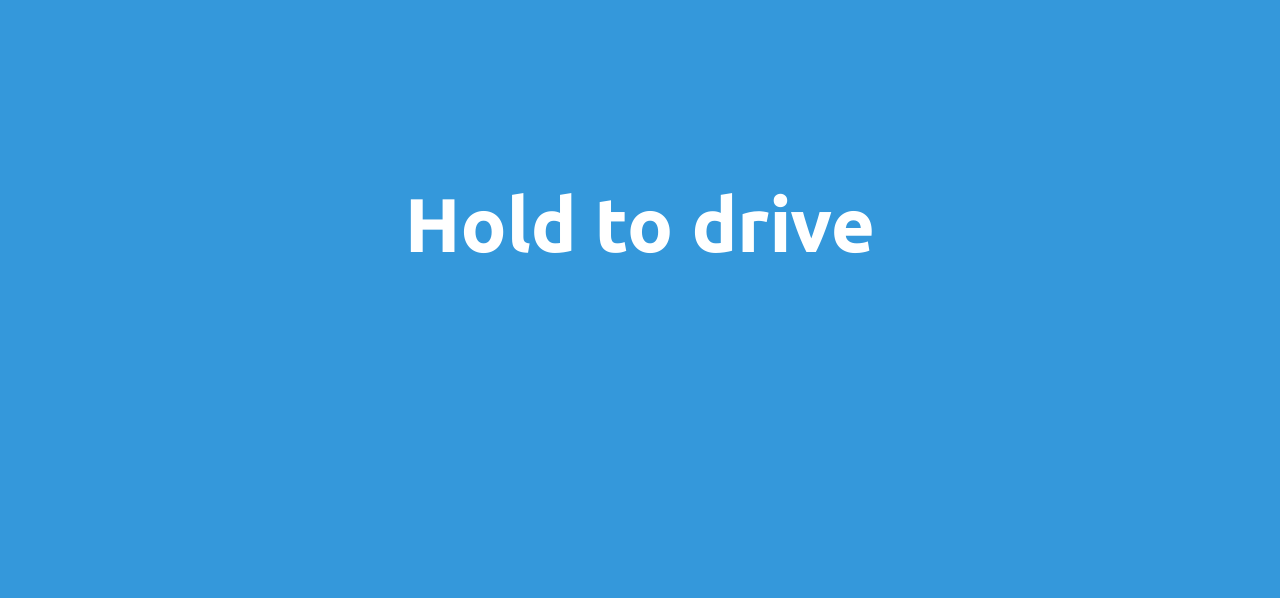
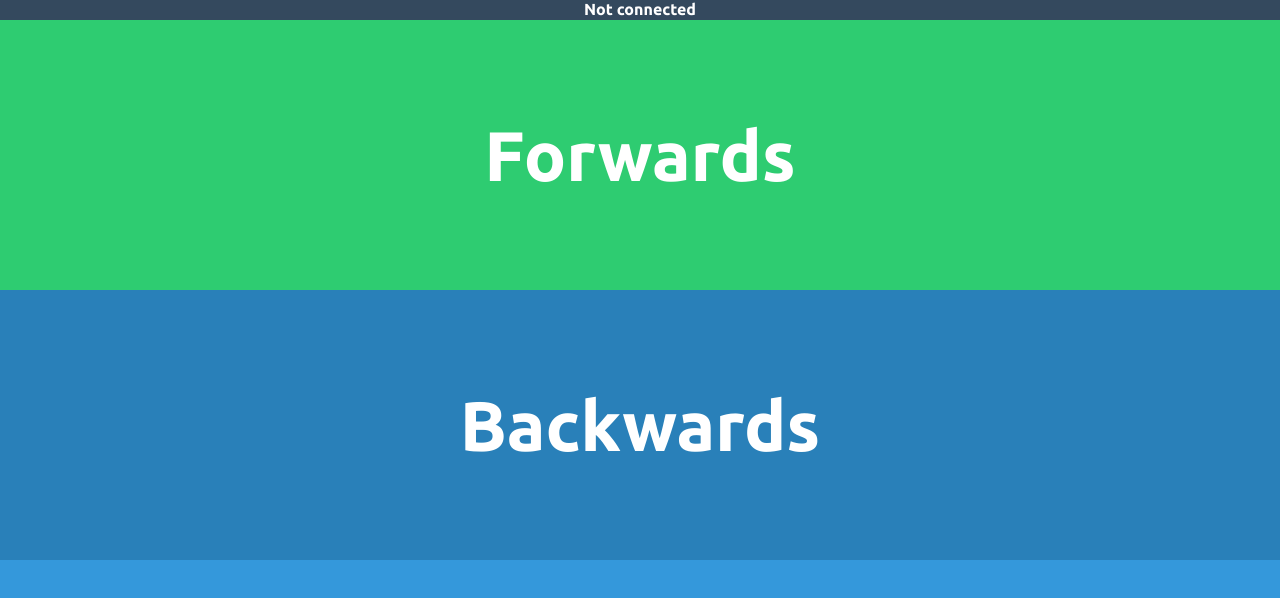
Before and after one commit to 9khil/lego-train-driver, a website: page index.html in a window 1280 px wide. Drawn offline with nearby package versions, Linux system fonts and the light colour scheme.

Commit message:
Forwards and backwards interface.

```diff
--- a/index.html
+++ b/index.html
@@ -8,9 +8,8 @@
 		body {
 			margin:0;
 			text-align:center;
-			color: #999;
 			background:#3498db;
-			font-size:76px;
+			font-size:70px;
 			height:100%;
 			overflow:hidden;
 			-webkit-touch-callout: none;
@@ -19,23 +18,28 @@
 			-moz-user-select: none;
 			-ms-user-select: none;
 			user-select: none;
-		}
-
-		#drive {
-			width:100%;
-			height:400px;
-			padding-top:180px;
-			text-align:center;
 			color:#fff;
 			font-family: 'Ubuntu', sans-serif;
 		}
 
-		.driving {
-			background:#2ecc71;
+		#forwards, #backwards {
+			width:100%;
+			height:270px;
+			line-height:270px;
 		}
 
-		.stopped {
-			background:#3498db;
+		#forwards {
+			background: #2ecc71;
+		}
+
+		#backwards {
+			background: #2980b9;
+		}
+
+		#connectionStatus {
+			height:20px;
+			font-size:16px;
+			background:#34495e;
 		}
 	</style>
 	<link href='http://fonts.googleapis.com/css?family=Ubuntu:700' rel='stylesheet' type='text/css'>
@@ -51,38 +55,47 @@
 
 		connection.onopen = function () {
 			// connection is opened and ready to use
+			$('#connectionStatus').text('Connected');
+		}
+
+		connection.onclose = function() {
+			$('#connectionStatus').text('Not connected');
 		}
 
 		connection.onerror = function (error) {
 			// an error occurred when sending/receiving data
+			$('#connectionStatus').text('Shit\'s on fire, yo! Check console!');
 		}
 
 		connection.onmessage = function (message) {
-			switch (message) {
-				case "driving":
-					$('body').removeClass('stopped').addClass('driving');
-					break;
-				case "stopped":
-					$('body').removeClass('driving').addClass('stopped');
-					break;
-			}
+			// Nothing yo!
 		}
 
 		$(document).ready(function() {
 
-			$('#drive').on({'touchstart': function() {
+			$('#forwards').on({'touchstart': function() {
 				connection.send('forwards');
+			}}).on({'touchend': function() {
+				connection.send('stop');
 			}});
 
-			$('#drive').on({'touchend': function() {
+			$('#backwards').on({'touchstart': function() {
+				connection.send('backwards');
+			}}).on({'touchend': function() {
 				connection.send('stop');
 			}});
 		});
 	</script>
 </head>
 <body>
-<div id="drive">
-	Hold to drive
+<div id="connectionStatus">
+	Connecting...
+</div>
+<div id="forwards">
+	Forwards
+</div>
+<div id="backwards">
+	Backwards
 </div>
 </body>
 </html>
```
